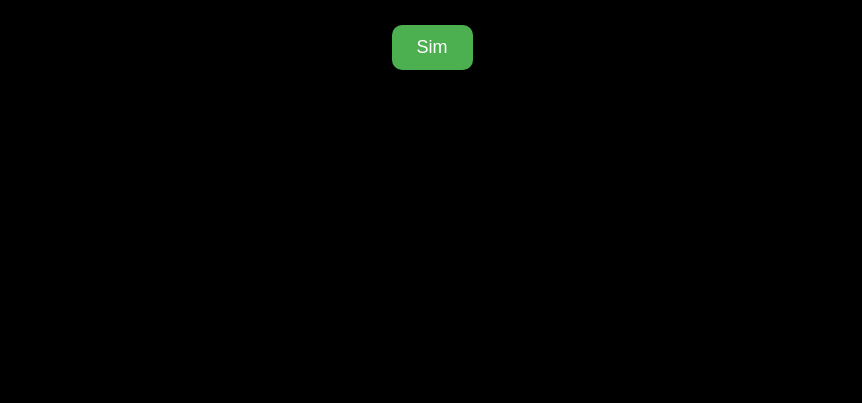
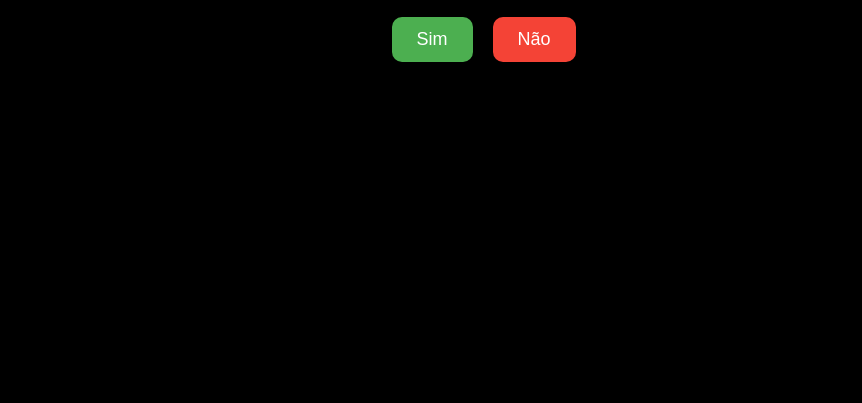
Before and after one commit to Natalia2082/trabalho_topicos, a plain HTML site: page index.html in a window 1280 px wide. Shown: the part 397-800 px from the top of the page, without its empty margins (208-1070 px from the left). Drawn offline with Linux system fonts and the light colour scheme.

Commit message:
Add 'Não' button to index.html

```diff
--- a/index.html
+++ b/index.html
@@ -54,3 +54,10 @@ button {
   <button id="sim" onclick="mostrarMensagem()">
         Sim
     </button>
+
+<button id="nao">
+        Não
+    </button>
+
+    <p id="mensagem"></p>
+</div>
```
